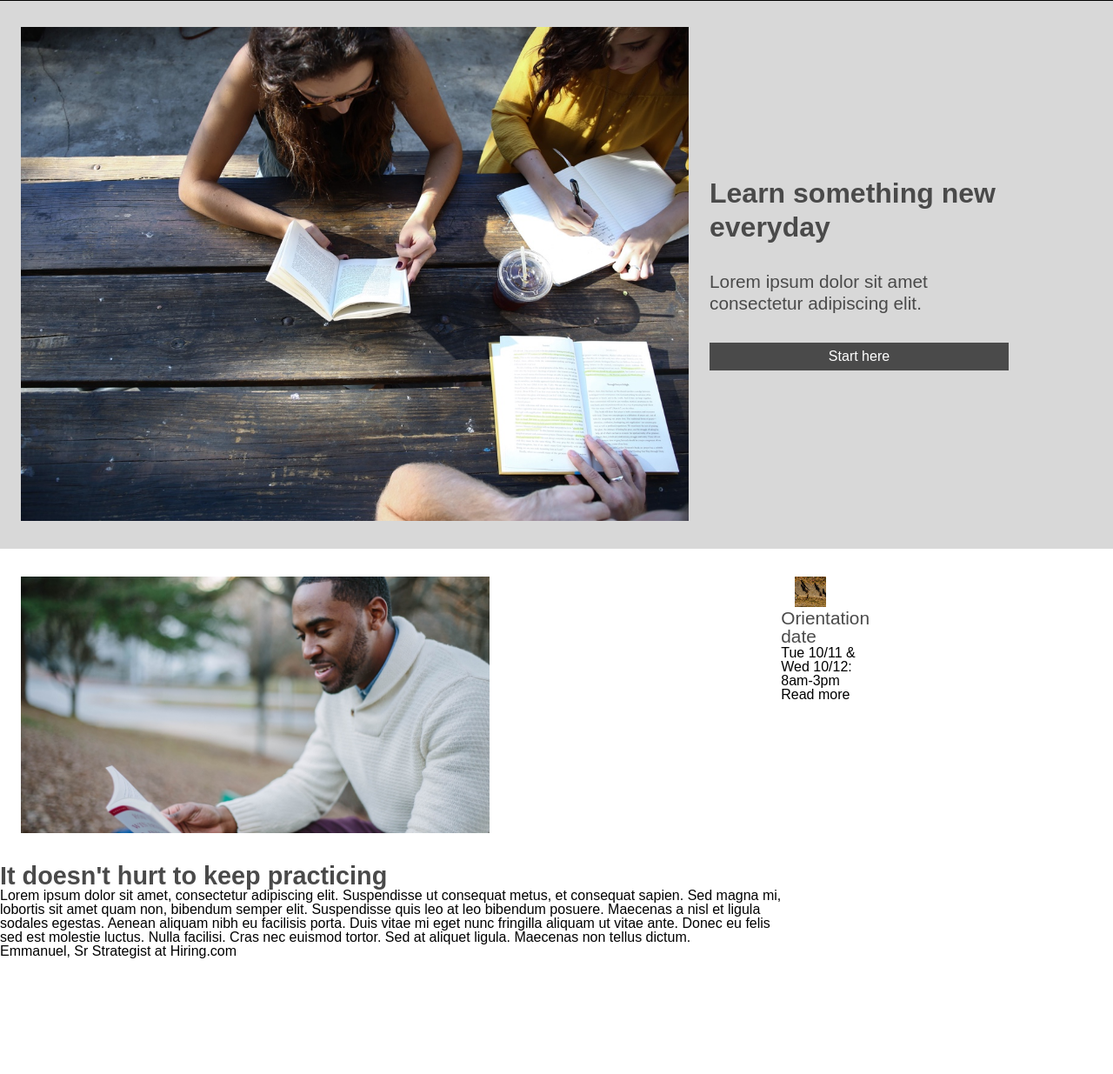
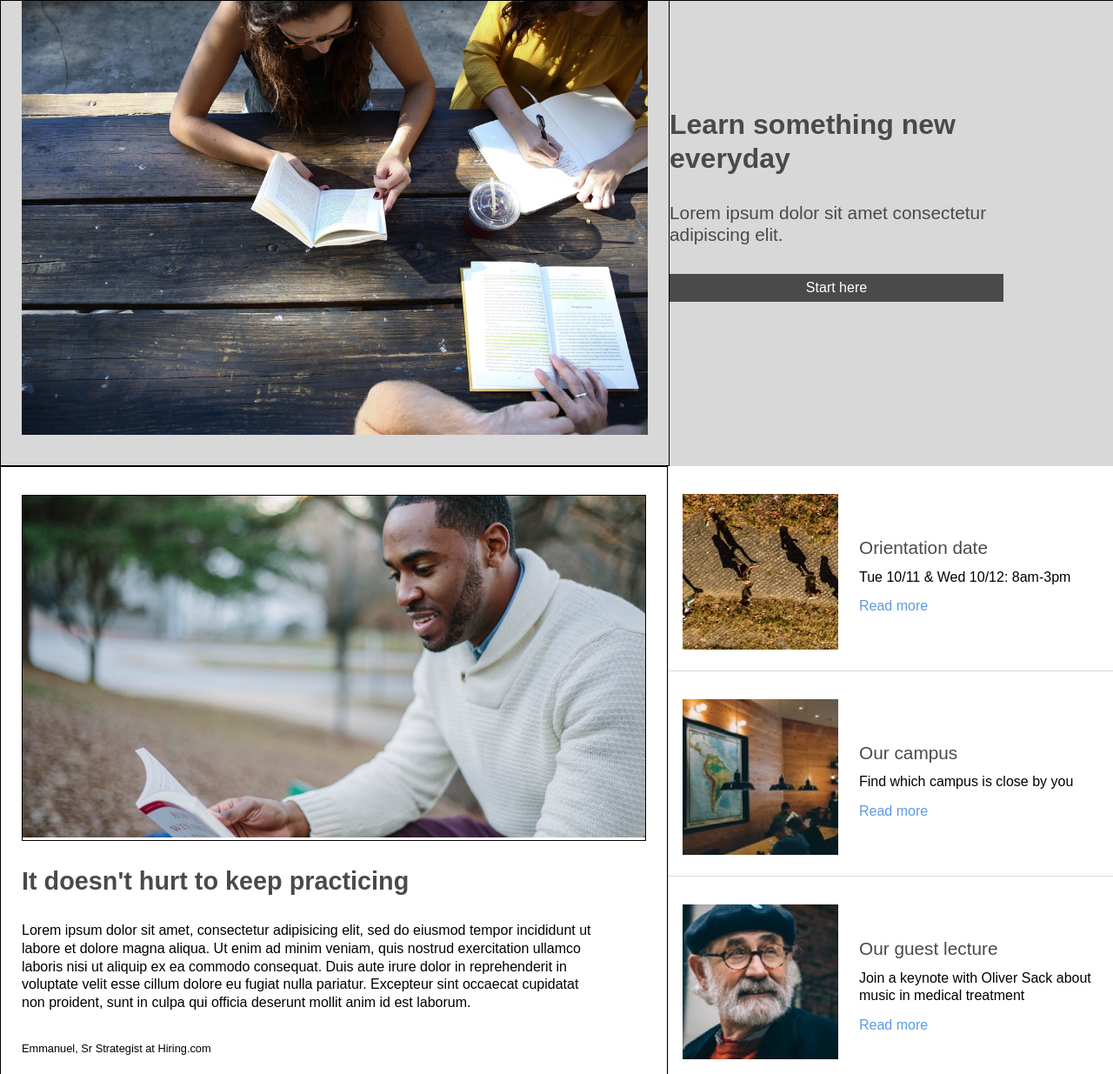
Before and after one commit to paulpari-s/Capstone, a plain HTML site: page index.html in a window 1280 px wide. Shown: the part 65-1300 px from the top of the page at 87% size. Before the commit the page ends 1167 px from the top, so only its background shows below. Drawn offline with Linux system fonts and the light colour scheme.

Commit message:
Add Supporting Section

```diff
--- a/index.html
+++ b/index.html
@@ -28,14 +28,16 @@
         </nav>
       </header>
 
-  <!--Content container-->
-
-    <div class="content">
 
       <!-- Banner -->
 
           <div class="banner">
-            <img class="banner_image" src="./resources/images/banner.jpg" alt="group studying">
+
+            <div class="sixty">
+              <div class="banner_container">
+                <img src="./resources/images/banner.jpg" alt="group studying">
+              </div>
+            </div>
             <div class="banner_text">
               <h1>Learn something new everyday</h1>
               <br><br>
@@ -43,46 +45,52 @@
               <br><br>
               <div class="button">Start here</div>
             </div>
+
           </div>
 
       <!-- Information -->
 
         <div class="information">
-            <div class="main_story">
-              <img class="banner_image" src="./resources/images/information-main.jpg" alt="person studying">
+
+            <div class="sixty">
+              <div class="img_container">
+                <img src="./resources/images/information-main.jpg" alt="person studying">
+              </div>
               <div class="main_text">
                 <h2>It doesn't hurt to keep practicing</h2>
-                <p>Lorem ipsum dolor sit amet, consectetur adipiscing elit. Suspendisse ut consequat metus, et consequat sapien. Sed magna mi, lobortis sit amet quam non, bibendum semper elit. Suspendisse quis leo at leo bibendum posuere. Maecenas a nisl et ligula sodales egestas. Aenean aliquam nibh eu facilisis porta. Duis vitae mi eget nunc fringilla aliquam ut vitae ante. Donec eu felis sed est molestie luctus. Nulla facilisi. Cras nec euismod tortor. Sed at aliquet ligula. Maecenas non tellus dictum.</p>
+                <p>Lorem ipsum dolor sit amet, consectetur adipisicing elit, sed do eiusmod tempor incididunt ut labore et dolore magna aliqua. Ut enim ad minim veniam, quis nostrud exercitation ullamco laboris nisi ut aliquip ex ea commodo consequat. Duis aute irure dolor in reprehenderit in voluptate velit esse cillum dolore eu fugiat nulla pariatur. Excepteur sint occaecat cupidatat non proident, sunt in culpa qui officia deserunt mollit anim id est laborum.</p>
                 <p class="author">Emmanuel, Sr Strategist at Hiring.com</p>
               </div>
             </div>
+
             <div class="supporting_stories">
               <div class="story top">
                 <img src="./resources/images/information-orientation.jpg" alt="people from above">
                 <div class="supporting_text">
                   <h3>Orientation date</h3>
                   <p>Tue 10/11 & Wed 10/12: 8am-3pm</p>
-                  <p class=read_more>Read more</p>
+                  <a href="#"><p class=read_more>Read more</p></a>
                 </div>
               </div>
               <div class="story middle">
-
-
+                <img src="./resources/images/information-campus.jpg" alt="coffee shop">
+                <div class="supporting_text">
+                  <h3>Our campus</h3>
+                  <p>Find which campus is close by you</p>
+                  <a href="#"><p class=read_more>Read more</p></a>
+                </div>
               </div>
               <div class="story bottom">
-
-
+                <img src="./resources/images/information-guest-lecture.jpg" alt="Oliver Sack">
+                <div class="supporting_text">
+                  <h3>Our guest lecture</h3>
+                  <p>Join a keynote with Oliver Sack about music in medical treatment</p>
+                  <a href="#"><p class=read_more>Read more</p></a>
+                </div>
               </div>
-
-
-            </div>
-
-
             </div>
 
         </div>
 
-    </div>
-
   </body>
 </html>
--- a/resources/css/style.css
+++ b/resources/css/style.css
@@ -6,9 +6,8 @@ html {
 }
 
 body {
-  margin: 0;
+  margin: 0 auto;
   font-family: sans-serif;
-
   color: black;
   width: 100%;
 }
@@ -37,6 +36,13 @@ h3 {
 
 p {
   font-size: 1rem;
+  font-weight: lighter;
+  line-height: 1.3rem;
+}
+
+.sixty {
+  border: 1px solid black;
+  width: 60%;
 }
 
 /* Header */
@@ -88,17 +94,25 @@ nav span {
   background-color: #d8d8d8;
   display: flex;
   align-items: center;
+  width: 100%;
 }
 
-.banner_image {
-  width: 60%;
+.banner_container {
+  max-width: 100%;
+  height: auto;
+  overflow: hidden;
   margin: 32px 24px;
+  /* border: solid 1px black; */
+}
+
+.banner_container img {
+  width: 100%;
+  height: auto;
 }
 
 .banner_text {
   display: inline-block;
-  margin-right: 120px;
-  /* margin-left: 24px; */
+  width: 30%;
 }
 
 .banner h1 {
@@ -123,14 +137,68 @@ nav span {
 
 .information {
   display: flex;
-  max-width: 1000px;
+  width: 100%;
+  /* border: solid 1px black; */
+}
+
+.img_container {
+  max-width: 100%;
+  height: auto;
+  overflow: hidden;
+  margin: 32px 24px;
+  border: solid 1px black;
+}
+
+.img_container img {
+  width: 100%;
+  height: auto;
+}
+
+.story, .main_text .author {
+  padding-top: 32px;
+}
+
+.main_text {
+  padding-left: 24px;
+  padding-right: 5rem;
+}
+
+.main_text h2, .author {
+  margin-bottom: 32px;
+}
+
+.main_text .author {
+  font-size: 0.8rem;
 }
 
 .supporting_stories {
-  margin-top: 32px;
+  border-left: 1px solid #d8d8d8;
+  width: 40%;
+}
+
+.story {
+  display: flex;
+  align-items: center;
+  padding-bottom: 24px;
+  border-bottom: 1px solid #d8d8d8;
 }
 
 .story img {
-  margin-left: 16px;
-  width: 35%
+  padding-left: 16px;
+  width: 35%;
+  height: auto;
 }
+
+.supporting_text {
+  padding-left: 24px;
+  padding-right: 24px;
+  line-height: 1.3rem;
+}
+
+.supporting_text h3, .supporting_text p {
+  padding-top: 0.8rem;
+}
+
+.read_more {
+  color: #5c9ae4;
+}
```
Also changed, not shown: 1 other file.
